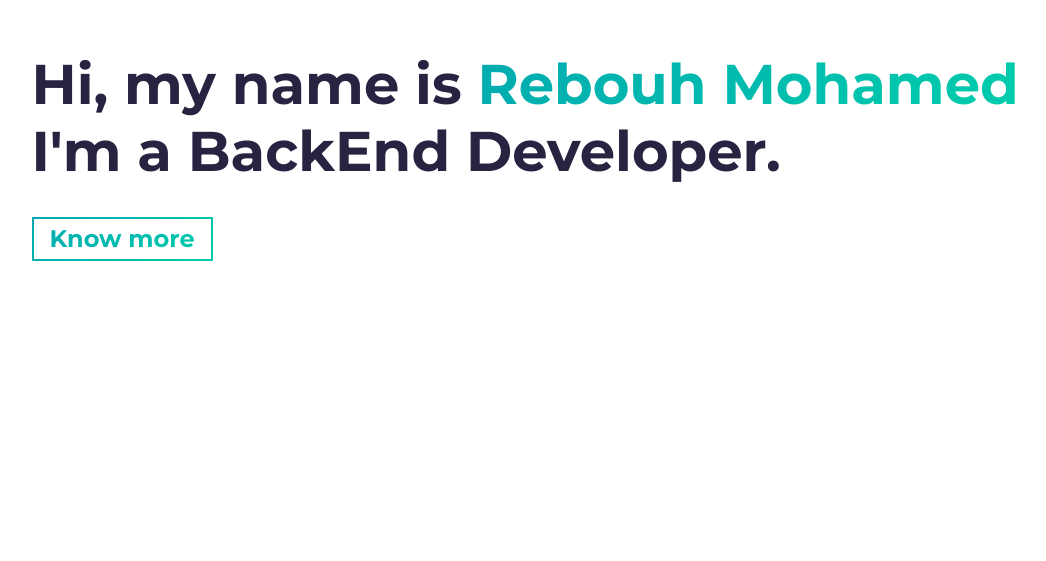
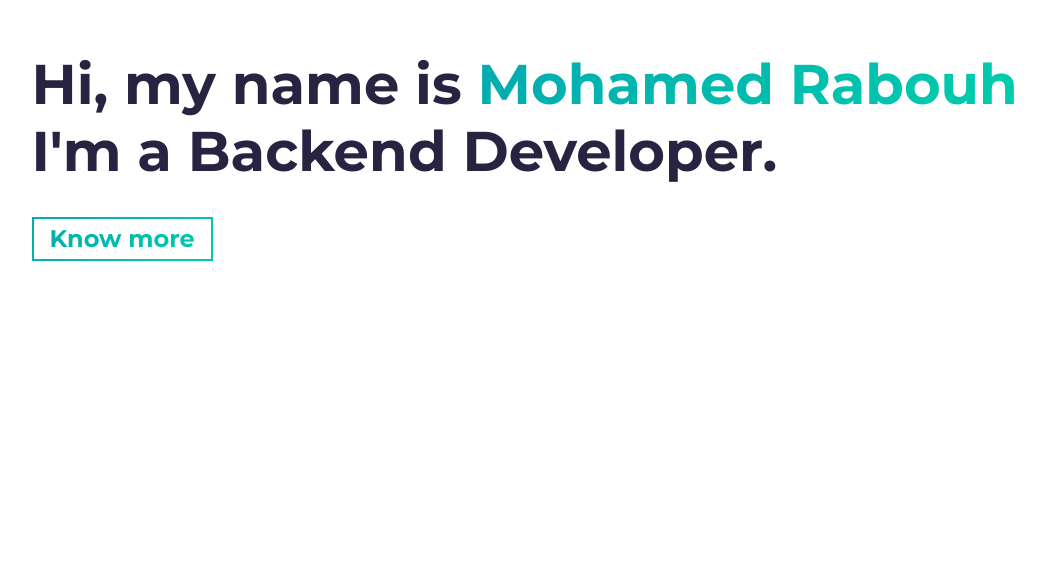
Before and after one commit to rebouhmohamed/portfolio, a website built with Parcel: page src/index.html in a window 1280 px wide. Shown: the part 239-800 px from the top of the page, without its empty margins (46-1092 px from the left). Built offline with nearby package versions, Linux system fonts and the light colour scheme.

Commit message:
Update index.html

```diff
--- a/src/index.html
+++ b/src/index.html
@@ -19,11 +19,11 @@
   <link rel="shortcut icon" type="image/png" href="assets/favicon.png" />
 
   <!-- Todo: put here your site title -->
-  <title>[Mohamed Rabouh] | Developer</title>
+  <title>Mohamed Rabouh | Developer</title>
   <!-- Todo: add some coding keywords below - e.g: (javascript, yourusername, etc) -->
-  <meta name="keywords" content="[username], [name], skill" />
+  <meta name="keywords" content="rebouhmohamed, Mohamed Rabouh, javascript,nodejs,typescript,nestjs,typeorm,mongodb,mongoose" />
   <!-- Todo: improve your SEO by adding a small description of you -->
-  <meta name="description" content="[Your name here] | Developer" />
+  <meta name="description" content="Mohamed Rabouh | Developer" />
 
   <link rel="stylesheet" href="https://cdnjs.cloudflare.com/ajax/libs/font-awesome/4.7.0/css/font-awesome.min.css" />
   <link rel="stylesheet" href="styles.scss" />
@@ -42,9 +42,9 @@
   <section id="hero" class="jumbotron">
     <div class="container">
       <h1 class="hero-title load-hidden">
-        Hi, my name is <span class="text-color-main">Rebouh Mohamed</span>
+        Hi, my name is <span class="text-color-main">Mohamed Rabouh</span>
         <br />
-        I'm a BackEnd Developer.
+        I'm a Backend Developer.
       </h1>
       <p class="hero-cta load-hidden">
         <a rel="noreferrer" class="cta-btn cta-btn--hero" href="#about">Know more</a>
```
